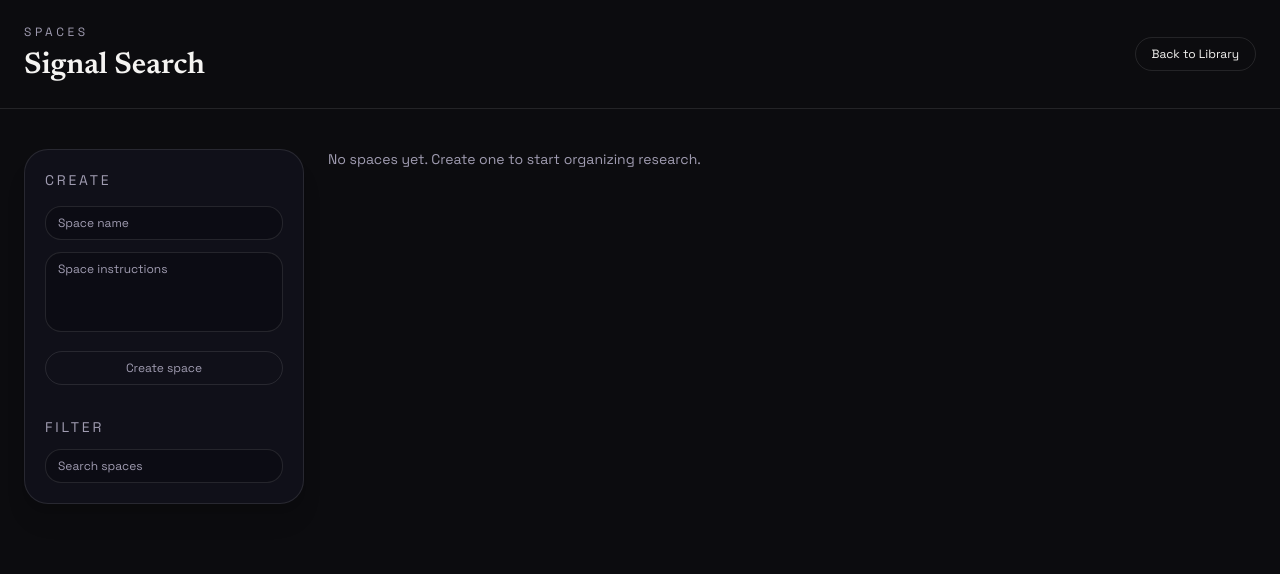
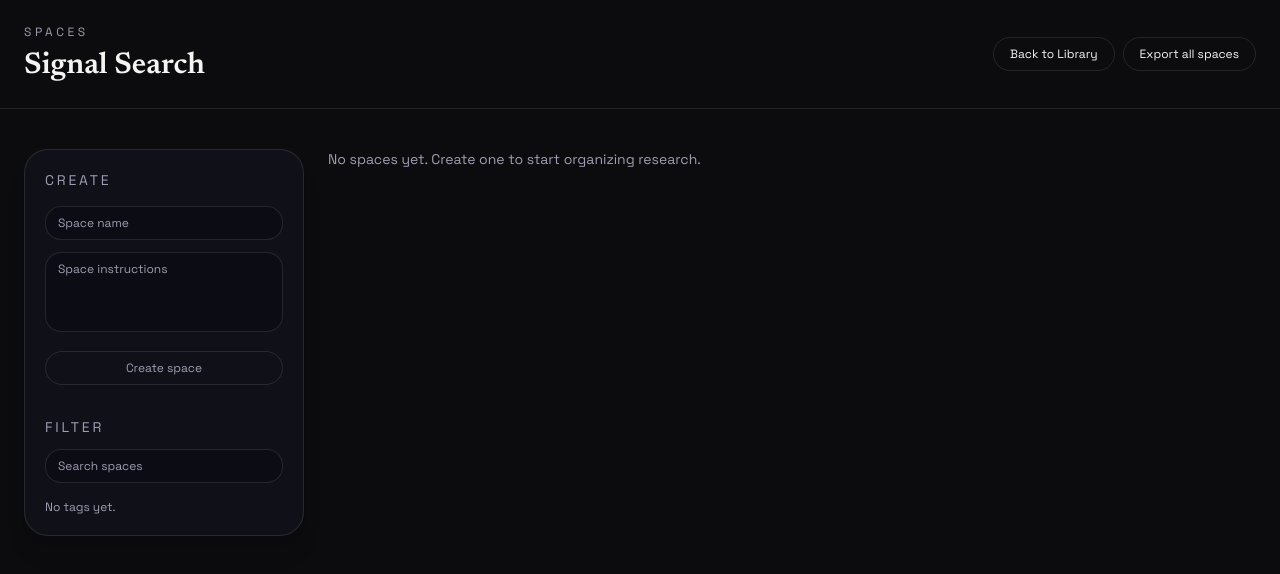
Before and after one commit to sarveshkapre/chat_with_llm, a Next.js app: page /spaces in a window 1280 px wide. Shown: the top 574 px of the page. Built offline with nearby package versions, Linux system fonts and the light colour scheme.

Commit message:
feat(spaces): add tag filters and export

```diff
--- a/src/components/spaces-view.tsx
+++ b/src/components/spaces-view.tsx
@@ -69,6 +69,7 @@ export default function SpacesView() {
   const [name, setName] = useState("");
   const [instructions, setInstructions] = useState("");
   const [search, setSearch] = useState("");
+  const [tagFilter, setTagFilter] = useState("");
   const [notice, setNotice] = useState<string | null>(null);
 
   useEffect(() => {
@@ -101,10 +102,27 @@ export default function SpacesView() {
     return () => window.clearTimeout(timeout);
   }, [notice]);
 
+  const tagOptions = useMemo(() => {
+    const counter = new Map<string, number>();
+    spaces.forEach((space) => {
+      (spaceTags[space.id] ?? []).forEach((tag) => {
+        counter.set(tag, (counter.get(tag) ?? 0) + 1);
+      });
+    });
+    return Array.from(counter.entries())
+      .map(([tag, count]) => ({ tag, count }))
+      .sort((a, b) => b.count - a.count || a.tag.localeCompare(b.tag));
+  }, [spaces, spaceTags]);
+
   const summaries = useMemo(() => {
-    const filtered = spaces.filter((space) =>
-      space.name.toLowerCase().includes(search.trim().toLowerCase())
-    );
+    const filtered = spaces.filter((space) => {
+      const matchesSearch = space.name
+        .toLowerCase()
+        .includes(search.trim().toLowerCase());
+      const tags = spaceTags[space.id] ?? [];
+      const matchesTag = !tagFilter || tags.includes(tagFilter);
+      return matchesSearch && matchesTag;
+    });
     return filtered.map((space) => {
       const items = threads.filter((thread) => thread.spaceId === space.id);
       const lastUpdated =
@@ -122,7 +140,7 @@ export default function SpacesView() {
         archived: archivedSpaces.includes(space.id),
       };
     });
-  }, [spaces, threads, search, spaceTags, archivedSpaces]);
+  }, [spaces, threads, search, spaceTags, archivedSpaces, tagFilter]);
 
   function createSpace() {
     if (!name.trim()) {
@@ -220,21 +238,61 @@ export default function SpacesView() {
     URL.revokeObjectURL(url);
   }
 
+  function exportAllSpaces() {
+    const lines: string[] = [
+      "# Signal Search Spaces Export",
+      "",
+      `Total spaces: ${spaces.length}`,
+      "",
+      "## Spaces",
+      ...spaces.map((space, index) => {
+        const spaceThreads = threads.filter(
+          (thread) => thread.spaceId === space.id
+        );
+        const tags = (spaceTags[space.id] ?? []).length
+          ? (spaceTags[space.id] ?? []).join(", ")
+          : "none";
+        return [
+          `${index + 1}. ${space.name}`,
+          `   - Threads: ${spaceThreads.length}`,
+          `   - Tags: ${tags}`,
+          `   - Created: ${new Date(space.createdAt).toLocaleString()}`,
+        ].join("\n");
+      }),
+    ];
+
+    const blob = new Blob([lines.join("\n")], { type: "text/markdown" });
+    const url = URL.createObjectURL(blob);
+    const anchor = document.createElement("a");
+    anchor.href = url;
+    anchor.download = `signal-spaces-${Date.now()}.md`;
+    anchor.click();
+    URL.revokeObjectURL(url);
+  }
+
   return (
     <div className="min-h-screen bg-signal-bg text-signal-text">
-      <header className="flex items-center justify-between border-b border-white/10 px-6 py-6">
+      <header className="flex flex-wrap items-center justify-between gap-3 border-b border-white/10 px-6 py-6">
         <div>
           <p className="text-xs uppercase tracking-[0.3em] text-signal-muted">
             Spaces
           </p>
           <h1 className="mt-2 text-3xl font-semibold">Signal Search</h1>
         </div>
+        <div className="flex flex-wrap items-center gap-2">
           <Link
             href="/"
             className="rounded-full border border-white/10 px-4 py-2 text-xs text-signal-text"
           >
             Back to Library
           </Link>
+          <button
+            onClick={exportAllSpaces}
+            className="rounded-full border border-white/10 px-4 py-2 text-xs text-signal-text"
+          >
+            Export all spaces
+          </button>
+        </div>
       </header>
 
       <main className="px-6 py-10">
@@ -271,6 +329,29 @@ export default function SpacesView() {
               placeholder="Search spaces"
               className="mt-3 w-full rounded-2xl border border-white/10 bg-black/20 px-3 py-2 text-xs text-signal-text outline-none placeholder:text-signal-muted"
             />
+            <div className="mt-4 flex flex-wrap gap-2">
+              {tagOptions.length === 0 ? (
+                <span className="text-xs text-signal-muted">
+                  No tags yet.
+                </span>
+              ) : (
+                tagOptions.map(({ tag, count }) => (
+                  <button
+                    key={tag}
+                    onClick={() =>
+                      setTagFilter((prev) => (prev === tag ? "" : tag))
+                    }
+                    className={`rounded-full border px-3 py-1 text-[11px] ${
+                      tagFilter === tag
+                        ? "border-signal-accent text-signal-text"
+                        : "border-white/10 text-signal-muted"
+                    }`}
+                  >
+                    #{tag} · {count}
+                  </button>
+                ))
+              )}
+            </div>
           </section>
 
           <section className="space-y-4">
```
Also changed, not shown: 1 other file (tests, documents, lock files or other folders). Lines whose indentation alone changed are shown as unchanged.
